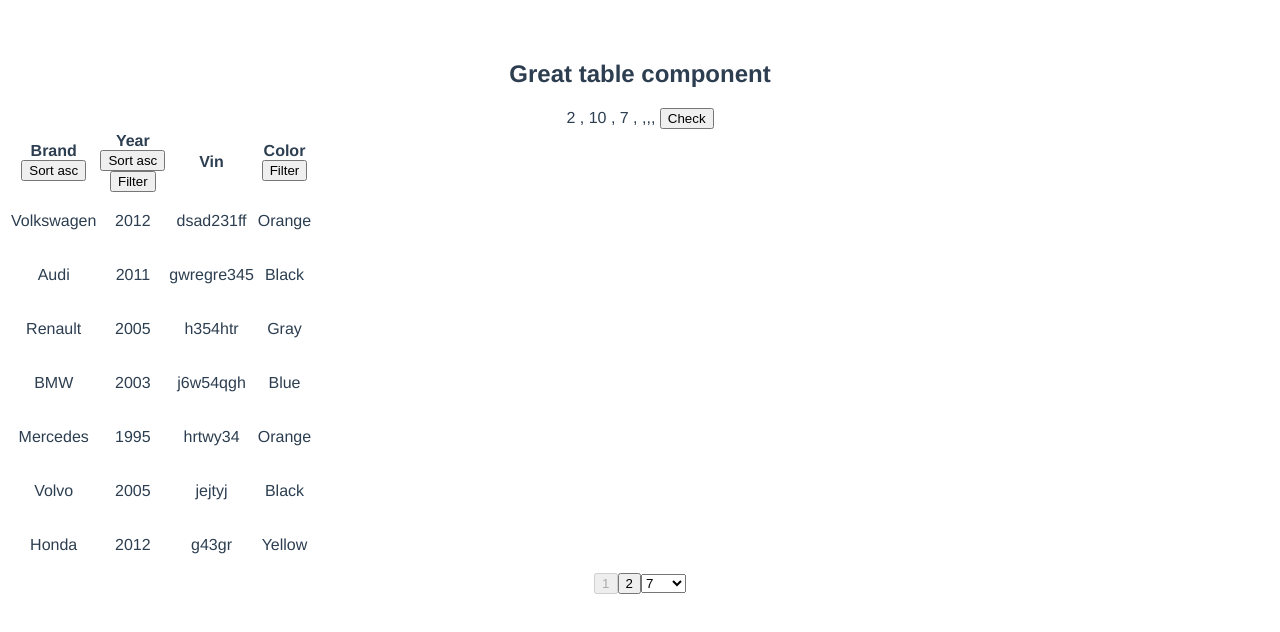
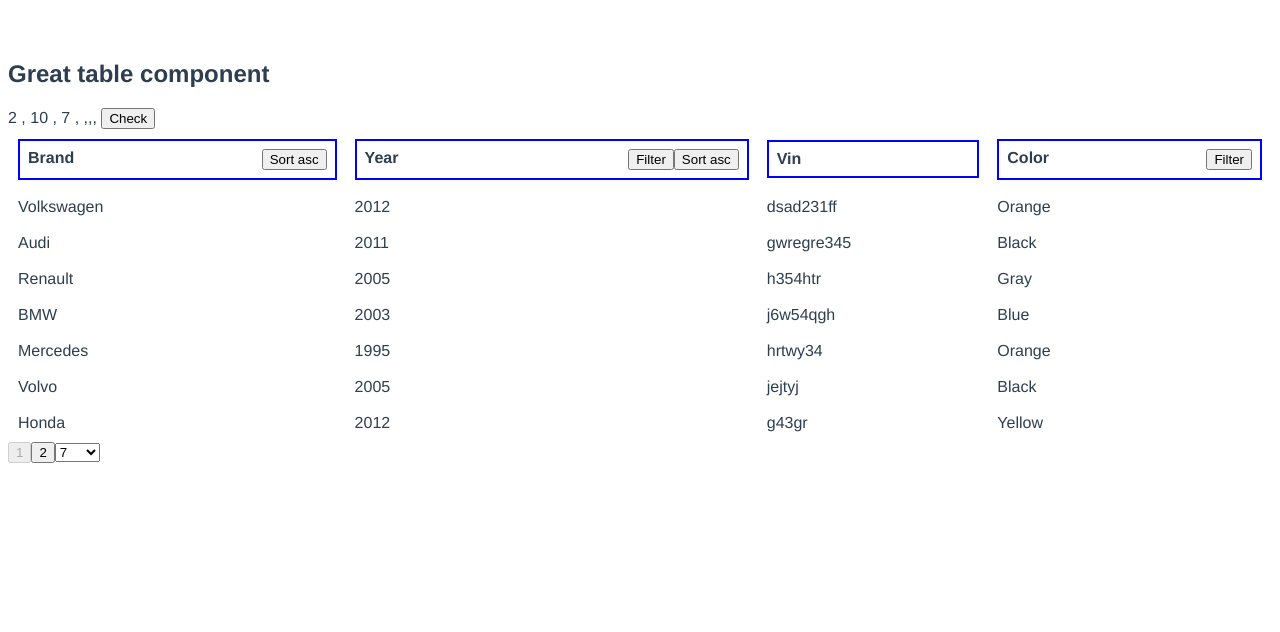
Before and after one commit to abskj/vue3-table, a Vue app: page / in a window 1280 px wide. Shown: the top 632 px of the page. Built offline with nearby package versions, Linux system fonts and the light colour scheme.

Commit message:
broken into composable

```diff
--- a/src/App.vue
+++ b/src/App.vue
@@ -36,13 +36,13 @@ const order = ["brand", "year", "vin", "color"];
         paginate
         :pageSize="7"
       >
-        <template v-slot:row="{ row, columns }">
+        <!-- <template v-slot:row="{ row, columns }">
           <td v-for="col in columns" :key="row[col]">
             <p>
               {{ row[col] }}
             </p>
           </td>
-        </template>
+        </template> -->
       </MyTable>
     </div>
   </div>
@@ -53,7 +53,7 @@ const order = ["brand", "year", "vin", "color"];
   font-family: Avenir, Helvetica, Arial, sans-serif;
   -webkit-font-smoothing: antialiased;
   -moz-osx-font-smoothing: grayscale;
-  text-align: center;
+  /* text-align: center; */
   color: #2c3e50;
   margin-top: 60px;
 }
--- a/src/components/custom/Cell.vue
+++ b/src/components/custom/Cell.vue
@@ -1,48 +1,73 @@
 <script setup>
-import FilterMenu from './Filter.vue'
-import {defineProps} from 'vue'
-
+import FilterMenu from "./Filter.vue";
+import { defineProps } from "vue";
 
 const props = defineProps({
   head: Boolean,
-  text: String,
+  text: String | Number,
   showFilterOption: Boolean,
   isDesc: Boolean,
   showSort: Boolean,
   showFilterMenu: Boolean,
 });
-const emit = defineEmits(["sort", "toggleFilter", "applyFilter", "clearFilter"])
+const emit = defineEmits([
+  "sort",
+  "toggleFilter",
+  "applyFilter",
+  "clearFilter",
+]);
 
-function onFilterApply(text){
-  emit('applyFilter', text)
+function onFilterApply(text) {
+  emit("applyFilter", text);
 }
 </script>
 <template>
-  <th v-if="head">
+  <th v-if="head" class="">
     <slot name="header">
+      <div class="vm-cell__head">
         <slot>
-        <div>
+          <div class="vm-cell__text">
             {{ text }}
           </div>
         </slot>
-      <div v-if="showSort" @click="emit('sort')">
-        <slot name="sort">
-            <button>Sort {{isDesc ? 'desc' : 'asc'}}</button>
-        </slot>
-      </div>
+        <div class="vm-cell__actions">
           <div v-if="showFilterOption" @click="emit('toggleFilter')">
           <slot name="filterButton">
             <button>Filter</button>
           </slot>
         </div>
-      <div v-if="showFilterMenu">
+        <div v-if="showFilterMenu" class="filter-wrapper">
           <slot name="filterMenu">
-          <FilterMenu @apply="onFilterApply" @clear="emit('clearFilter')"/>
+            <FilterMenu @apply="onFilterApply" @clear="emit('clearFilter')" />
           </slot>
+        </div>
+        <div v-if="showSort" @click="emit('sort')">
+          <slot name="sort">
+            <button>Sort {{ isDesc ? "desc" : "asc" }}</button>
+          </slot>
+        </div>
+        </div>
       </div>
     </slot>
   </th>
-  <td v-else>
-    <slot></slot>
+  <td v-else class="vm-table__column">
+    <slot>{{ text }}</slot>
   </td>
 </template>
+<style>
+.filter-wrapper {
+  position: absolute;
+}
+.vm-cell__head {
+  border: 2px solid blue;
+  display: flex;
+  justify-content: space-between;
+  padding: 0.5em;
+}
+.vm-cell__actions {
+  display: flex;
+}
+.vm-cell__text {
+  /* margin: 0.5em; */
+}
+</style>
--- a/src/components/custom/Filter.vue
+++ b/src/components/custom/Filter.vue
@@ -13,10 +13,24 @@ function onClear(){
 
 </script>
 <template>
-  <div>
+    <div class="filter">
     <label for="">Set Filter text</label>
     <input v-model="filterText" type="text" />
-    <button @click="emit('apply', filterText)">Apply</button>
-    <button @click="onClear">Clear</button>
+    <div>
+      <button @click="emit('apply', filterText)">Apply</button>
+      <button @click="onClear">Clear</button>
+    </div>
   </div>
 </template>
+
+<style scoped>
+.filter{
+  top: 2rem;
+  float: inline-start;
+  display: flex;
+  flex-direction: column;
+  border: 1px solid aquamarine;
+  background-color: var(--filter-bg, white);
+  padding: var(--filter-padding, 0.6rem)
+}
+</style>
--- /dev/null
+++ b/src/components/custom/composable/utils.js
@@ -0,0 +1,84 @@
+import {ref, computed} from "vue"
+
+function composeSorting(){
+    const sortedData = ref([])
+
+    const getSortedData = (input, isDesc, column) => {
+    sortedData.value.length = 0
+    let res = input.value.sort((a, b) => {
+        if(isDesc){
+        return a[column] > b[column] ? -1 : 1
+        }
+        else {
+        return a[column] > b[column] ? 1 : -1
+        }
+    })
+    sortedData.value.push(...res)
+    }
+
+    return { sortedData, getSortedData }
+}
+
+function composeFilter(columnKeys) {
+    const filterTexts = ref(columnKeys.value.map(() => ""));
+    const showFilterMenu = ref(columnKeys.value.map(() => false));
+    const filteredData = ref([])
+
+    const toggleFilter = (index) => {
+        showFilterMenu.value[index] = !showFilterMenu.value[index];
+    }
+
+    const getFilteredData = (input) => {
+        filteredData.value.length = 0
+        let result = input.value.filter(row => {
+            for(let i=0; i< columnKeys.value.length; i++){
+                if(filterTexts.value[i] == ''){
+                    continue
+                }
+                else {
+                    if(!String(row[columnKeys.value[i]]).toLowerCase().includes(filterTexts.value[i].toLowerCase())){
+                        return false;
+                    }
+                }
+            }
+            return true;
+        })
+        filteredData.value.push(...result)
+    }
+
+    return { filterTexts, showFilterMenu, filteredData, toggleFilter, getFilteredData}
+}
+
+
+function composePagination(data, pageSize){
+
+    const pgSize = ref(pageSize.value) //duplicating as we cannot modify prop PageSize
+    const currentPage = ref(0);
+    const totalItems = ref(data.value.length);
+    const visibleData = ref([])
+
+    const numPages = computed(() => {
+        return Math.ceil(totalItems.value / pgSize.value);
+    });
+
+    const isNullOrUndefined = (val) => {
+    return val == null || val == undefined;
+    };
+
+    const getVisiblePage = (input) => {
+    visibleData.value.length = 0
+    input = [...input.value];
+    let ps = pgSize.value;
+    let cp = currentPage.value;
+
+    if (isNullOrUndefined(cp) || isNullOrUndefined(ps)) {
+    ps = input.length;
+    cp = 0;
+    }
+    visibleData.value.push(...input.slice(cp * ps, cp * ps + ps));
+    }
+    return {
+        currentPage, totalItems, visibleData, getVisiblePage, numPages, pgSize
+    }
+}
+export {composeFilter, composeSorting, composePagination}
--- a/src/components/custom/table.vue
+++ b/src/components/custom/table.vue
@@ -2,6 +2,11 @@
 import { defineEmits, defineProps, toRefs, ref, reactive, computed } from "vue";
 import Cell from "./Cell.vue";
 import Pagination from "./Pagination.vue";
+import {
+  composeFilter,
+  composeSorting,
+  composePagination,
+} from "./composable/utils";
 
 /*
  * index refers by default to column index
@@ -16,6 +21,9 @@ const props = defineProps({
   paginate: Boolean,
   pageSize: Number,
   searchKey: String,
+  minWidths: Array,
+  maxWidths: Array,
+  priority: Array,
 });
 
 const {
@@ -51,128 +59,73 @@ const showFilterOption = ref(
   )
 );
 
+const { sortedData, getSortedData } = composeSorting();
 const isDescState = ref(columnHeadings.value.map(() => false));
 
 function sortColumn(index) {
-  getFilteredData(data)
-  getSortedData(filteredData, isDescState.value[index], columnKeys.value[index])
-  getVisiblePage(sortedData)
+  getFilteredData(data);
+  getSortedData(
+    filteredData,
+    isDescState.value[index],
+    columnKeys.value[index]
+  );
+  getVisiblePage(sortedData);
   isDescState.value[index] = !isDescState.value[index];
 }
 
-const sortedData = ref([])
+//FIlter related logic
 
-function getSortedData(input, isDesc, column){
-  sortedData.value.length = 0
-  let res = input.value.sort((a, b) => {
-    if(isDesc){
-      return a[column] > b[column] ? -1 : 1
-    }
-    else {
-      return a[column] > b[column] ? 1 : -1
-    }
-  })
-  console.log(res)
-  sortedData.value.push(...res)
+const {
+  filterTexts,
+  showFilterMenu,
+  filteredData,
+  toggleFilter,
+  getFilteredData,
+} = composeFilter(columnKeys);
+
+function filterData(idx, text) {
+  filterTexts.value[idx] = String(text);
+  getFilteredData(data);
+  getVisiblePage(filteredData);
+  showFilterMenu.value[idx] = false;
 }
 
-const filterTexts = ref(columnHeadings.value.map(() => ""));
-const showFilterMenu = ref(columnHeadings.value.map(() => false));
-const filteredData = ref([])
+function clearFilter(idx) {
+  filterTexts.value[idx] = "";
+  getFilteredData(data);
+  getVisiblePage(filteredData);
+  showFilterMenu.value[idx] = false;
+}
+getFilteredData(data);
 
-function toggleFilter(index) {
-  showFilterMenu.value[index] = !showFilterMenu.value[index];
-}
-function filterData(idx, text) {
-  filterTexts.value[idx] = String(text)
-  getFilteredData(data)
-  getVisiblePage(filteredData)
-}
-function getFilteredData(input) {
-    filteredData.value.length = 0
-    console.log(filterTexts.value)
-    let result = input.value.filter(row => {
-      console.log(row)
-        for(let i=0; i< columnKeys.value.length; i++){
-          console.log(filterTexts.value[i])
-            if(filterTexts.value[i] == ''){
-                continue
-            }
-            else {
-              console.log(row[columnKeys.value[i]])
-                if(!String(row[columnKeys.value[i]]).toLowerCase().includes(filterTexts.value[i].toLowerCase())){
-                    return false;
-                }
-            }
-        }
-        return true;
-    })
-    console.log(result)
-    filteredData.value.push(...result)
-}
-getFilteredData(data)
-
-function clearFilter(idx) {
-  filterTexts.value[idx] = ''
-  getFilteredData(data)
-  getVisiblePage(filteredData)
-}
-
-//pagination
+//pagination logic
 
 if (paginate.value && !pageSize.value) {
   throw Error("Please set page size");
 }
-const pgSize = ref(pageSize.value) //duplicating as we cannot modify prop PageSize
-const currentPage = ref(0);
-const totalItems = ref(data.value.length);
-const numPages = computed(() => {
-  return Math.ceil(totalItems.value / pgSize.value);
-});
 
-const isNullOrUndefined = (val) => {
-  return val == null || val == undefined;
-};
-const visibleData = ref([])
+const { currentPage, totalItems, visibleData, getVisiblePage, numPages, pgSize } =
+  composePagination(data, pageSize);
 
-function getVisiblePage(input) {
-  visibleData.value.length = 0
-  input = [...input.value];
-  let ps = pgSize.value;
-  let cp = currentPage.value;
-
-  if (isNullOrUndefined(cp) || isNullOrUndefined(ps)) {
-    ps = input.length;
-    cp = 0;
-  }
-  visibleData.value.push(...input.slice(cp * ps, cp * ps + ps));
+function onPageUpdate(n) {
+  currentPage.value = n;
+  getVisiblePage(filteredData);
 }
 
-function onPageUpdate(n){
-  currentPage.value = n;
-  getVisiblePage(filteredData)
-}
-
-function onPageSizeUpdate(n){
+function onPageSizeUpdate(n) {
   pgSize.value = n;
-  currentPage.value = 0
-  getVisiblePage(filteredData)
+  currentPage.value = 0;
+  getVisiblePage(filteredData);
 }
 
 getVisiblePage(filteredData);
-
-const check = () => {
-  // alert('check funtion called')
-  // // currentPage.value = 1
-  // getFilteredData(data)
-  // getVisiblePage(filteredData)
-};
 </script>
 <template>
   <div class="vm-table-wrapper">
     {{ numPages + " , " + totalItems + " , " + pageSize + " , " + filterTexts }}
     <button @click="check">Check</button>
     <table class="vm-table">
+      <col v-for="colname in columnKeys" class="vm-table__column" />
       <!-- heading -->
       <tr>
         <Cell
@@ -191,11 +144,13 @@ const check = () => {
         />
       </tr>
       <!-- body -->
-      <tr v-for="(row, idx) in visibleData" :key="idx">
+      <tr v-for="(row, idx) in visibleData" :key="idx" class="vm-table__row">
         <slot name="row" :row="row" :columns="columnKeys">
-          <td v-for="colname in columnKeys">
-            {{ row[colname] }}
-          </td>
+          <Cell
+            v-for="colname in columnKeys"
+            :key="colname + '_' + idx"
+            :text="row[colname]"
+          />
         </slot>
       </tr>
     </table>
@@ -210,4 +165,28 @@ const check = () => {
     </div>
   </div>
 </template>
-<style></style>
+<style>
+.vm-table-wrapper {
+  /* width: 100%; */
+  /* display:/ grid; */
+  /* grid-; */
+}
+.vm-table {
+  /* margin: auto; */
+  width: 100%;
+}
+
+.vm-table * td,
+.vm-table * th {
+  padding: 0.5em;
+}
+.vm-table__row {
+  transition-duration: 100ms;
+}
+.vm-table__row:hover {
+  background-color: #c2c2c2;
+}
+.vm-table__column {
+  /* min-width: 200px; */
+}
+</style>
```
Lines whose indentation alone changed are shown as unchanged.
